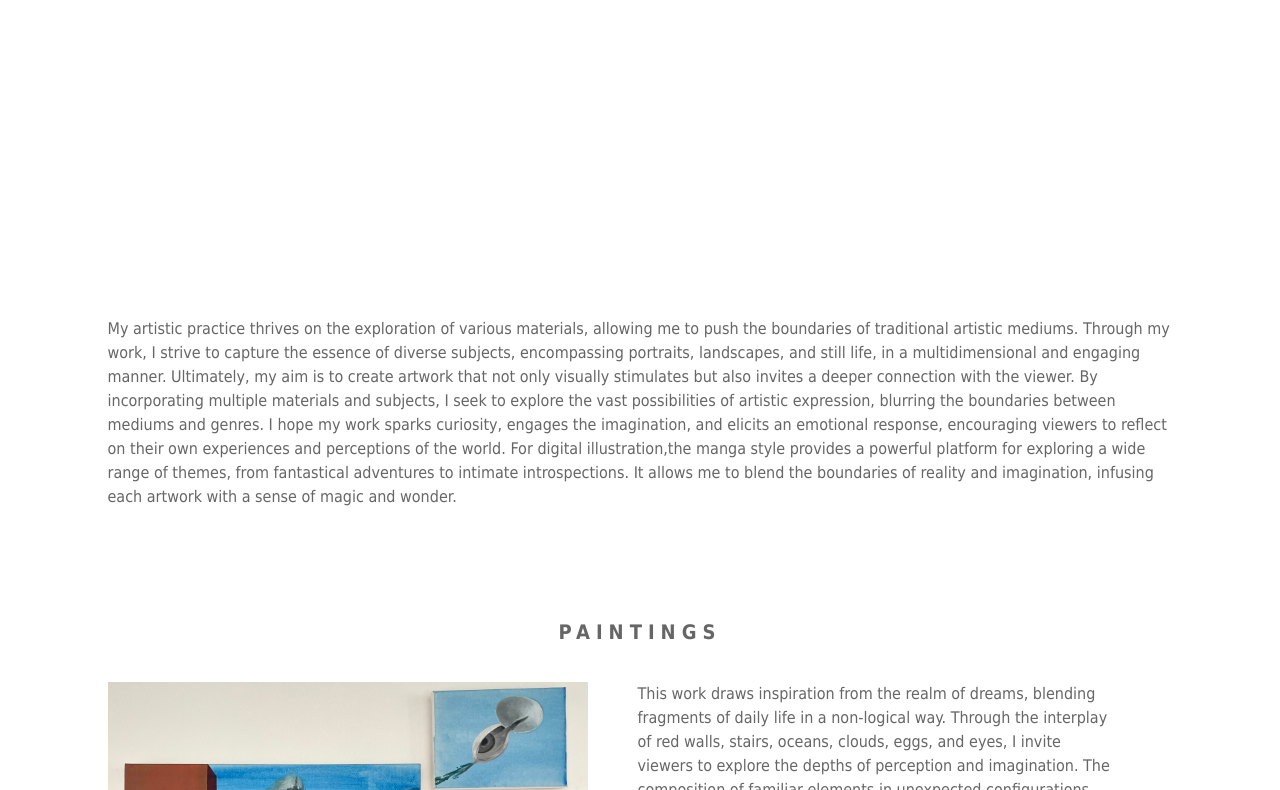
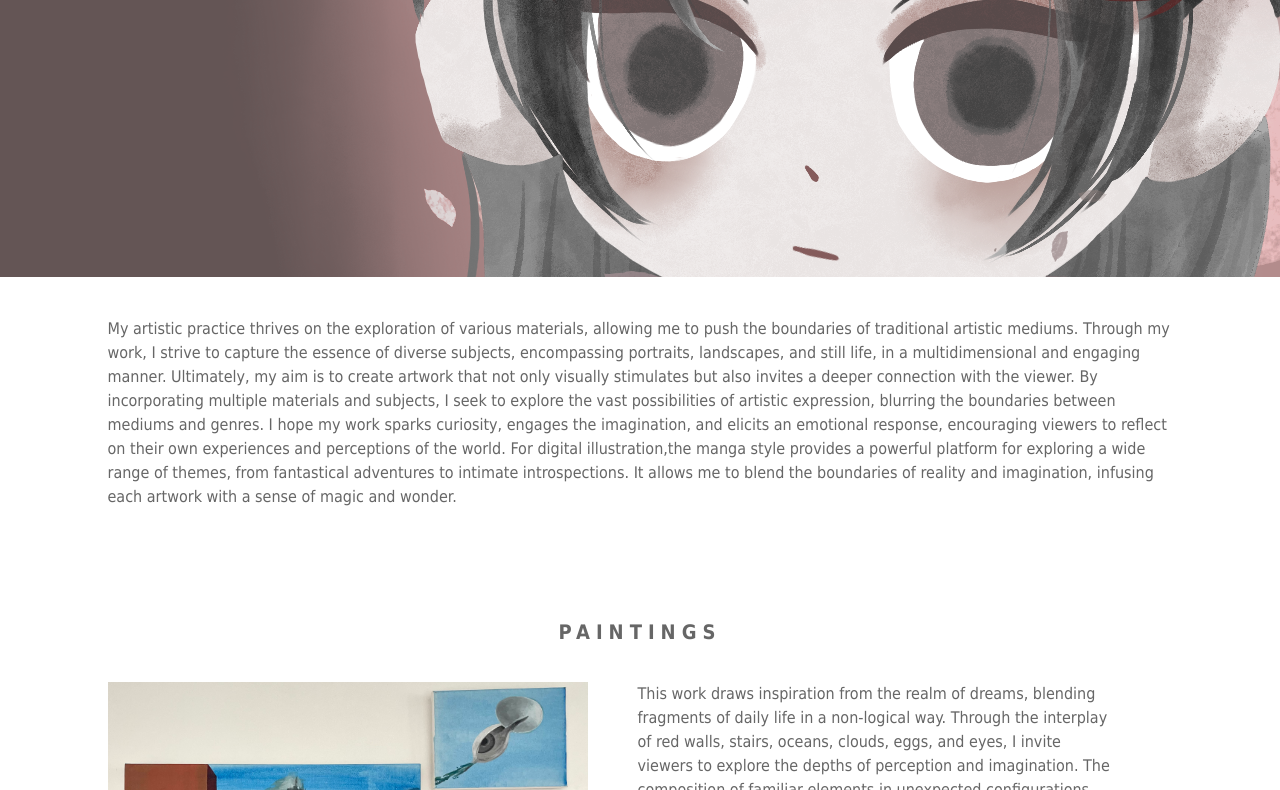
Before and after one commit to lynnDengz/lynndeng.githun.io, a plain HTML site: page painting_illustration.html in a window 1280 px wide. Shown: the part 193-983 px from the top of the page. Drawn offline with Linux system fonts and the light colour scheme; files whose address does not match are found by name.

Commit message:
Update painting_illustration.css
Signed-off-by: lynnDengz <137074128+lynnDengz@users.noreply.github.com>

```diff
--- a/painting_illustration.css
+++ b/painting_illustration.css
@@ -24,7 +24,7 @@
     width: 100%;
     height: 400px;
     background-color: antiquewhite;
-    background: url(../作品集/works/banner_top_2.png);
+    background: url(works/banner_top_2.png);
     margin-bottom: 40px;
     /* 图是糊的注意更换 */
 }
```
